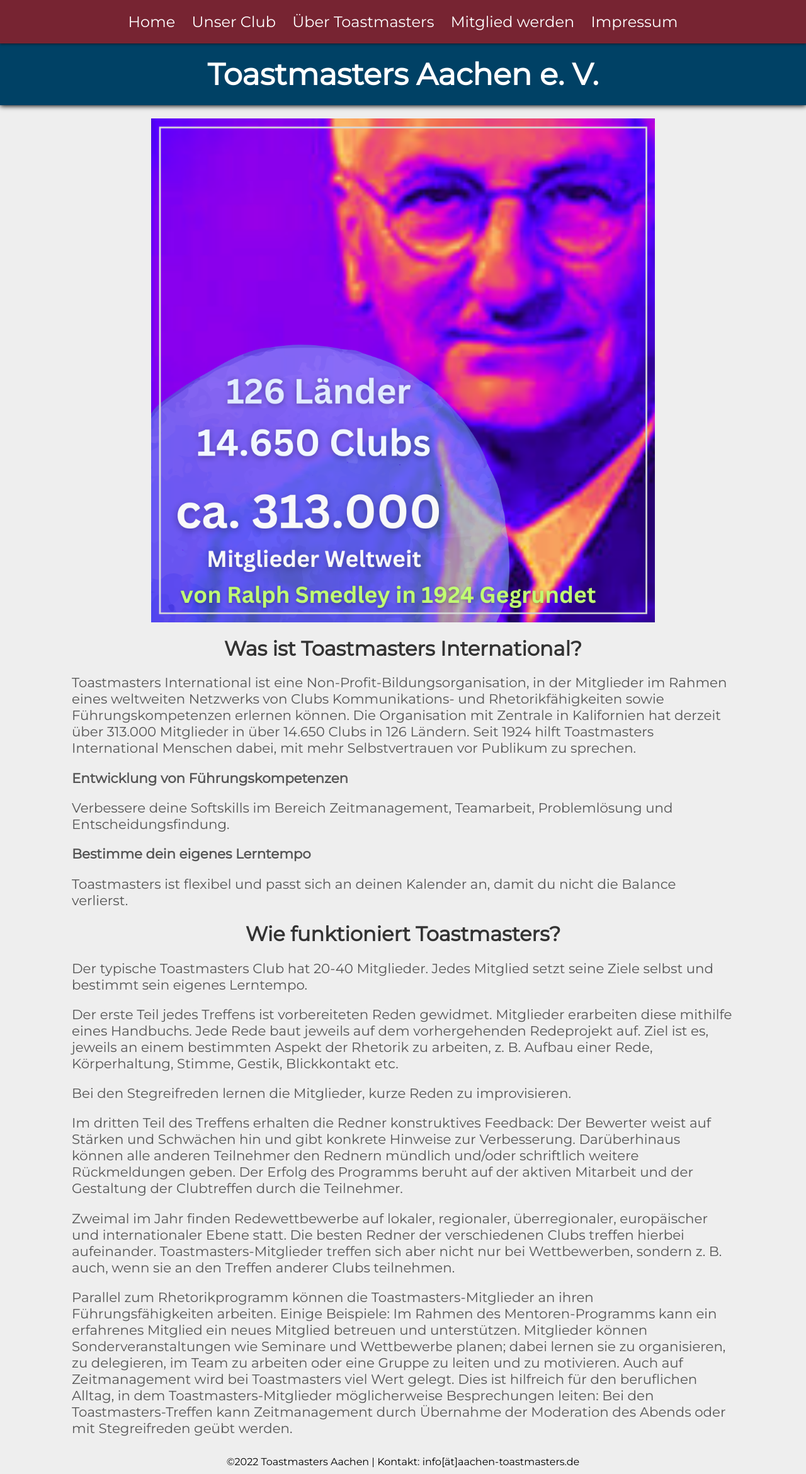
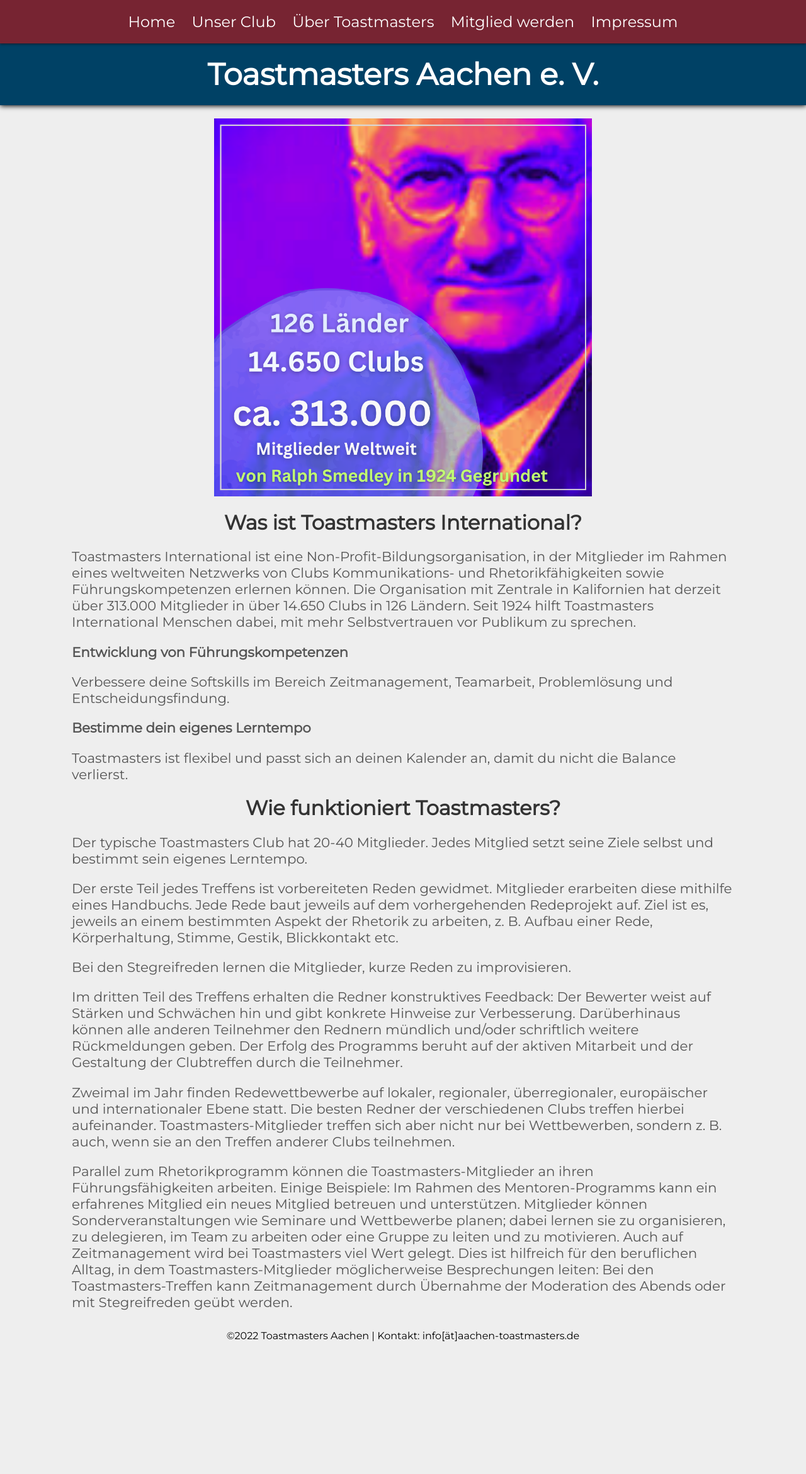
Before and after one commit to toastmasters-aachen/toastmasters-aachen.github.io, a Jekyll site: the page built from toastmasters.md, in a window 1280 px wide. Shown: the whole page at 63% size. Built offline with Jekyll 4.4.1, drawn with Linux system fonts in a browser that asks for light colours; after the commit the page ends 2140 px from its top, so only the background shows below that.

Commit message:
decreased width to 600

```diff
--- a/toastmasters.md
+++ b/toastmasters.md
@@ -1,7 +1,7 @@
 ---
 layout: default
 ---
-#  <img src="/assets/images/TM_International_Numbers(1).png" width="800" style="display: block; margin-left: auto; margin-right: auto;">
+#  <img src="/assets/images/TM_International_Numbers(1).png" width="600" style="display: block; margin-left: auto; margin-right: auto;">
 
 # Was ist Toastmasters International?
 
```
